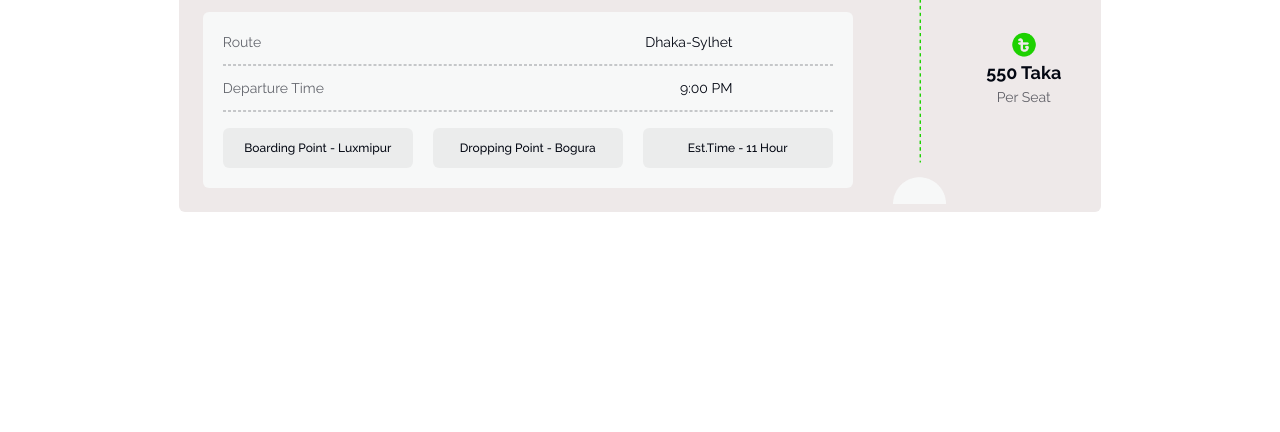
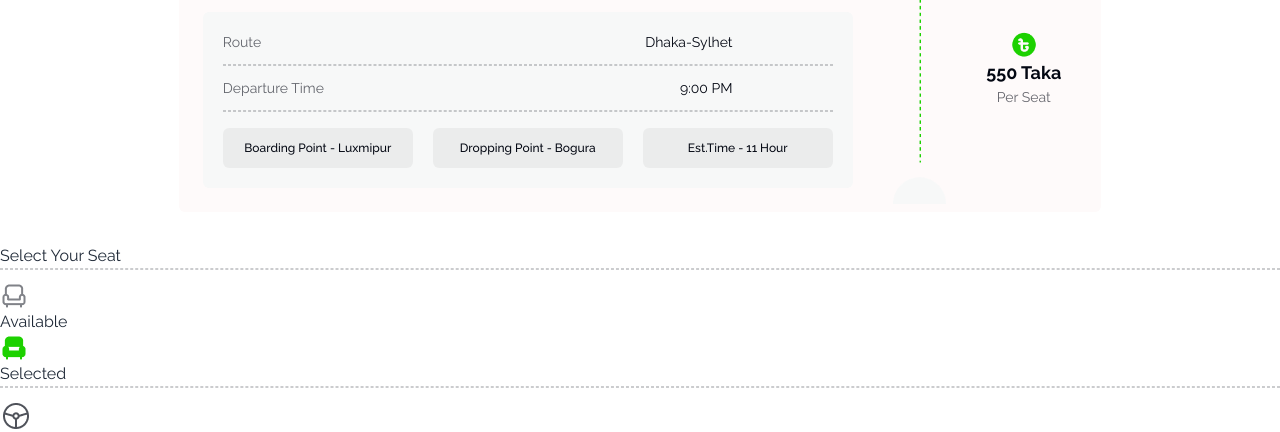
Before and after one commit to shodorsonnath/P-Ticket, a plain HTML site: page index.html in a window 1280 px wide. Shown: the part 1310-1742 px from the top of the page. Before the commit the page ends 1554 px from the top, so only its background shows below. Drawn offline with nearby package versions, Linux system fonts and the light colour scheme.

Commit message:
update bg color

```diff
--- a/index.html
+++ b/index.html
@@ -128,7 +128,7 @@
                     tests and view the results directly within the app. The integrated testing features allow for the
                     streamlined.</p>
             </div>
-            <div class="bg-[#eee9e9] rounded-md flex gap-10">
+            <div class="bg-[#fefafa] rounded-md flex gap-10">
                 <div class="mt-6 mb-6 pl-6">
                     <div class="flex justify-between pb-5">
                         <div class="flex items-center gap-2">
@@ -169,14 +169,37 @@
                         </div>
                     </div>
                 </div>
-
                 <img class="h-[280px]" src="images/info-devider.png" alt="">
-
                 <div class="flex flex-col justify-center items-center pr-10">
                     <img class="w-7" src="images/fare.png" alt="">
                     <h3 class="text-[#030712] text-lg font-bold">550 Taka</h3>
                     <p class="text-[#03071299] text-sm">Per Seat</p>
                 </div>
+            </div>
+        </section>
+        <!-- ph paribahan section start second part -->
+        <section>
+            <div>
+                <p>Select Your Seat</p>
+                <div class="border border-dashed h-[1px] border-[#03071233] mb-3"></div>
+                <div>
+                    <div>
+                        <img src="images/seat-gray.png" alt="">
+                        <p>Available</p>
+                    </div>
+                    <div>
+                        <img src="images/seat-green-filled.png" alt="">
+                        <p>Selected</p>
+                    </div>
+                </div>
+                <div class="border border-dashed h-[1px] border-[#03071233] mb-3"></div>
+                <div>
+                    <img src="images/tabler.png" alt="">
+                </div>
+                <div>
+
+                </div>
+
             </div>
         </section>
 
```
Also changed, not shown: images/tabler.png (added).
